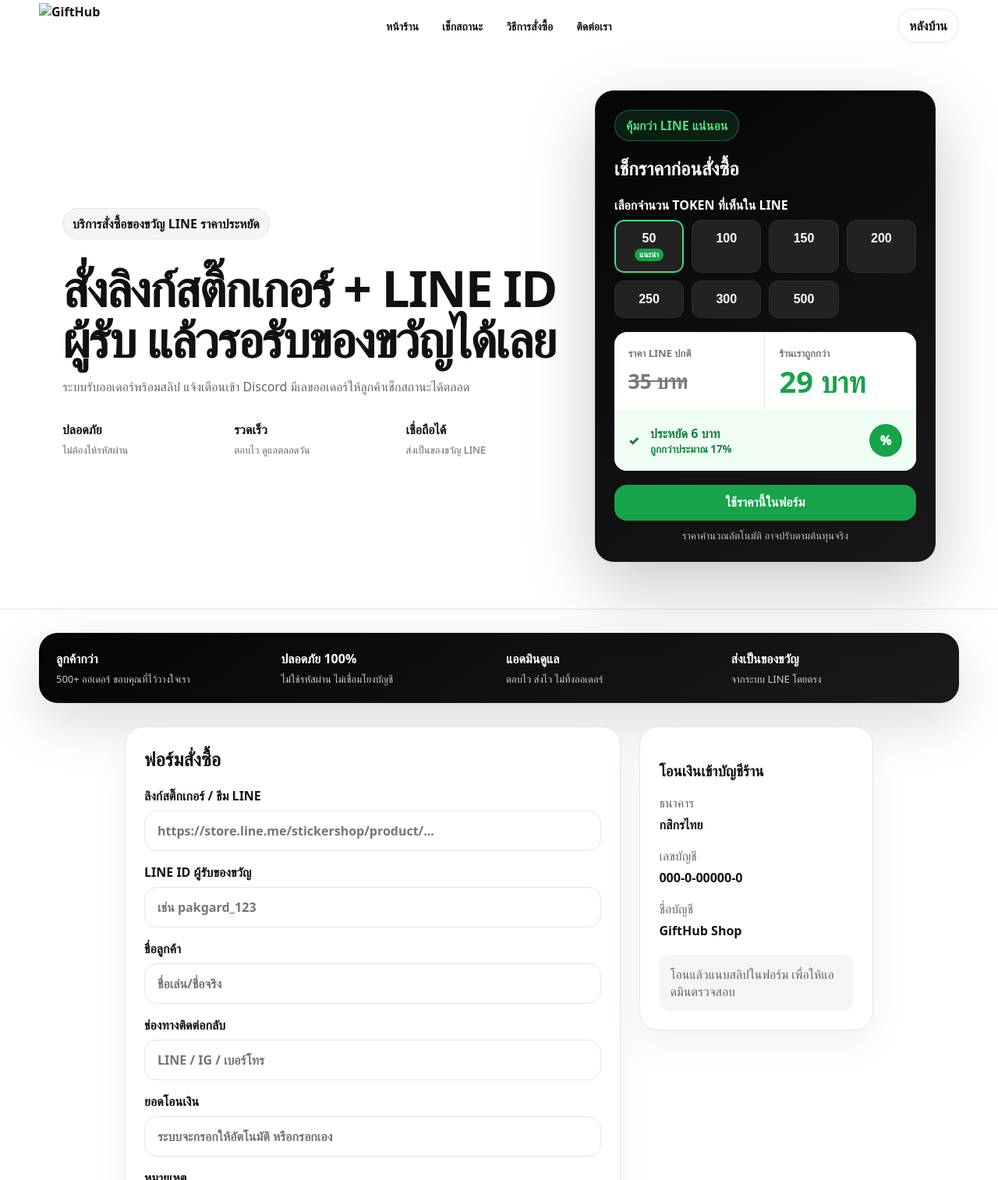
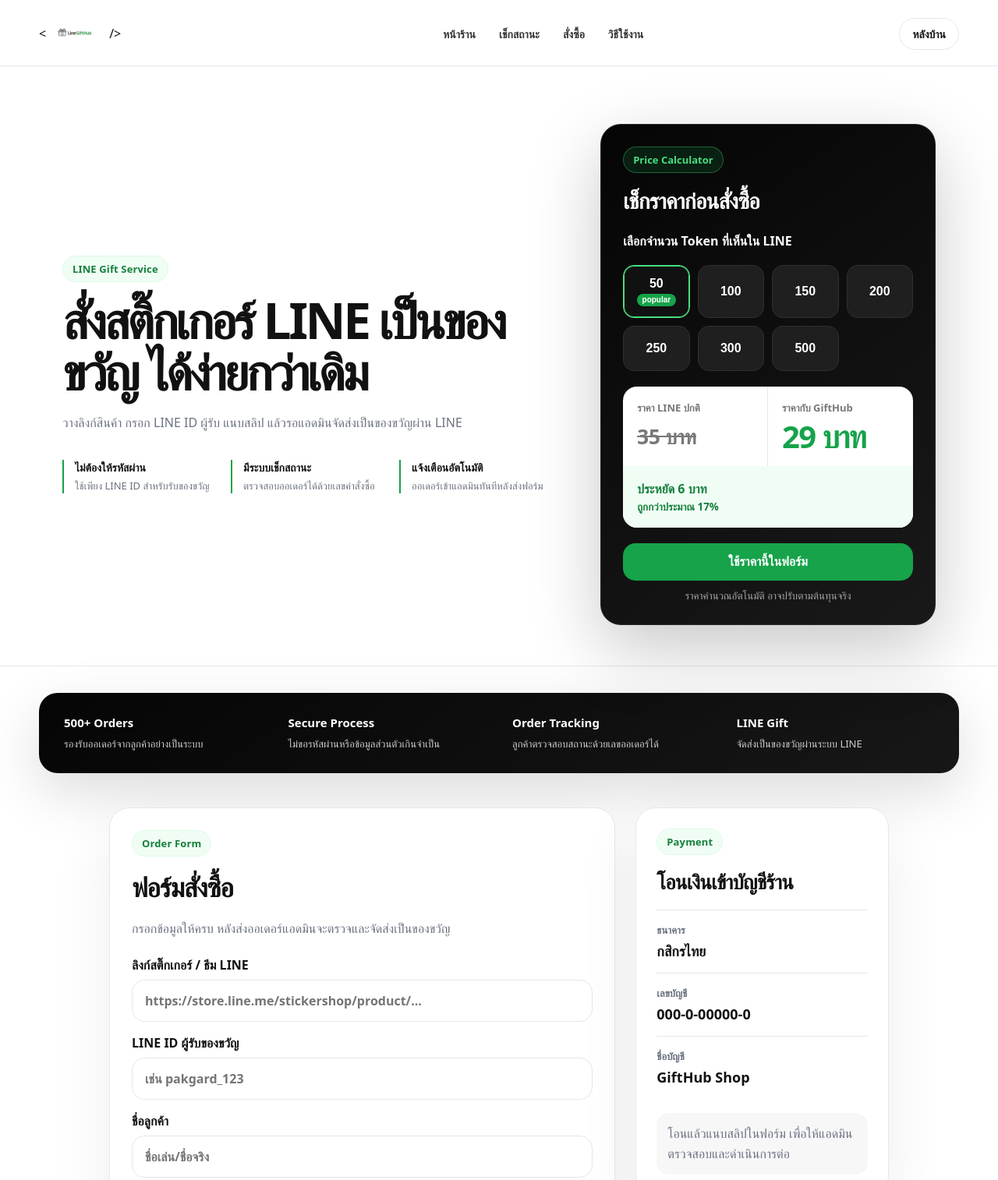
Before and after one commit to kirakanya/sticker-gift-shop, a website: page public/index.html in a window 1280 px wide. Shown: the part 20-1534 px from the top of the page at 78% size. Drawn offline with Linux system fonts and the light colour scheme.

Commit message:
add GiftHub logo

```diff
--- a/public/index.html
+++ b/public/index.html
@@ -4,64 +4,67 @@
   <meta charset="UTF-8" />
   <meta name="viewport" content="width=device-width, initial-scale=1.0" />
   <title>GiftHub | ส่งของขวัญ LINE ราคาประหยัด</title>
-  <link rel="icon" type="image/png" href="/assets/logo.png">
+  <<link rel="icon" type="image/jpeg" href="/assets/logo.jpg" /> />
   <link rel="stylesheet" href="/style.css" />
 </head>
 
 <body>
-  <header class="hero">
+  <header class="site-header">
     <nav class="navbar">
       <a href="/" class="brand">
-        <img src="/assets/logo.png" alt="GiftHub" class="logo-img">
+        <<img src="/assets/logo.jpg" alt="GiftHub" class="logo-img" /> />
       </a>
 
       <div class="nav-center">
         <a href="/">หน้าร้าน</a>
         <a href="/status.html">เช็กสถานะ</a>
-        <a href="#howto">วิธีการสั่งซื้อ</a>
-        <a href="#order">ติดต่อเรา</a>
+        <a href="#order">สั่งซื้อ</a>
+        <a href="#howto">วิธีใช้งาน</a>
       </div>
 
       <a href="/admin.html" class="admin-link">หลังบ้าน</a>
     </nav>
+  </header>
 
-    <section class="hero-grid">
+  <main>
+    <section class="hero">
+      <div class="hero-grid">
         <div class="hero-copy">
-        <p class="tag">บริการสั่งซื้อของขวัญ LINE ราคาประหยัด</p>
+          <p class="tag">LINE Gift Service</p>
 
           <h1>
-          สั่งลิงก์สติ๊กเกอร์ + LINE ID ผู้รับ
-          แล้วรอรับของขวัญได้เลย
+            สั่งสติ๊กเกอร์ LINE เป็นของขวัญ
+            ได้ง่ายกว่าเดิม
           </h1>
 
           <p class="desc">
-          ระบบรับออเดอร์พร้อมสลิป แจ้งเตือนเข้า Discord มีเลขออเดอร์ให้ลูกค้าเช็กสถานะได้ตลอด
+            วางลิงก์สินค้า กรอก LINE ID ผู้รับ แนบสลิป แล้วรอแอดมินจัดส่งเป็นของขวัญผ่าน LINE
           </p>
 
           <div class="trust-row">
             <div>
-            <b>ปลอดภัย</b>
-            <span>ไม่ต้องให้รหัสผ่าน</span>
+              <b>ไม่ต้องให้รหัสผ่าน</b>
+              <span>ใช้เพียง LINE ID สำหรับรับของขวัญ</span>
             </div>
             <div>
-            <b>รวดเร็ว</b>
-            <span>ตอบไว ดูแลตลอดวัน</span>
+              <b>มีระบบเช็กสถานะ</b>
+              <span>ตรวจสอบออเดอร์ได้ด้วยเลขคำสั่งซื้อ</span>
             </div>
             <div>
-            <b>เชื่อถือได้</b>
-            <span>ส่งเป็นของขวัญ LINE</span>
+              <b>แจ้งเตือนอัตโนมัติ</b>
+              <span>ออเดอร์เข้าแอดมินทันทีหลังส่งฟอร์ม</span>
             </div>
           </div>
         </div>
 
-      <aside class="price-card premium-card">
-        <p class="price-badge">คุ้มกว่า LINE แน่นอน</p>
+        <aside class="price-card">
+          <p class="price-badge">Price Calculator</p>
           <h2>เช็กราคาก่อนสั่งซื้อ</h2>
 
           <label>
-          เลือกจำนวน TOKEN ที่เห็นใน LINE
+            เลือกจำนวน Token ที่เห็นใน LINE
             <div class="token-grid" id="tokenButtons">
-            <button type="button" data-token="50">50 <small>แนะนำ</small></button>
+              <button type="button" data-token="50">50 <small>popular</small></button>
               <button type="button" data-token="100">100</button>
               <button type="button" data-token="150">150</button>
               <button type="button" data-token="200">200</button>
@@ -81,18 +84,16 @@
               </div>
 
               <div>
-              <span>ร้านเราถูกกว่า</span>
+                <span>ราคากับ GiftHub</span>
                 <b id="ourPrice" class="our-price">29 บาท</b>
               </div>
             </div>
 
             <div class="save-box">
-            <span>✓</span>
               <div>
                 <b id="saveText">ประหยัด 6 บาท</b>
                 <small id="savePercent">ถูกกว่าประมาณ 17%</small>
               </div>
-            <span class="discount-icon">%</span>
             </div>
           </div>
 
@@ -102,32 +103,36 @@
 
           <small class="price-note">ราคาคำนวณอัตโนมัติ อาจปรับตามต้นทุนจริง</small>
         </aside>
+      </div>
     </section>
-  </header>
 
     <section class="social-proof">
       <div>
-      <b>ลูกค้ากว่า</b>
-      <span>500+ ออเดอร์ ขอบคุณที่ไว้วางใจเรา</span>
+        <b>500+ Orders</b>
+        <span>รองรับออเดอร์จากลูกค้าอย่างเป็นระบบ</span>
       </div>
       <div>
-      <b>ปลอดภัย 100%</b>
-      <span>ไม่ใช้รหัสผ่าน ไม่เชื่อมโยงบัญชี</span>
+        <b>Secure Process</b>
+        <span>ไม่ขอรหัสผ่านหรือข้อมูลส่วนตัวเกินจำเป็น</span>
       </div>
       <div>
-      <b>แอดมินดูแล</b>
-      <span>ตอบไว ส่งไว ไม่ทิ้งออเดอร์</span>
+        <b>Order Tracking</b>
+        <span>ลูกค้าตรวจสอบสถานะด้วยเลขออเดอร์ได้</span>
       </div>
       <div>
-      <b>ส่งเป็นของขวัญ</b>
-      <span>จากระบบ LINE โดยตรง</span>
+        <b>LINE Gift</b>
+        <span>จัดส่งเป็นของขวัญผ่านระบบ LINE</span>
       </div>
     </section>
 
-  <main class="container">
-    <section id="order" class="order-layout">
+    <section id="order" class="container">
+      <div class="order-layout">
         <section class="card order-form-card">
+          <div class="section-head">
+            <p class="eyebrow">Order Form</p>
             <h2>ฟอร์มสั่งซื้อ</h2>
+            <p class="muted">กรอกข้อมูลให้ครบ หลังส่งออเดอร์แอดมินจะตรวจและจัดส่งเป็นของขวัญ</p>
+          </div>
 
           <form id="orderForm">
             <label>
@@ -152,7 +157,7 @@
 
             <label>
               ยอดโอนเงิน
-            <input id="amountInput" name="amount" type="number" min="1" step="1" placeholder="ระบบจะกรอกให้อัตโนมัติ หรือกรอกเอง" required />
+              <input id="amountInput" name="amount" type="number" min="1" step="1" placeholder="กดใช้ราคาจากเครื่องคำนวณ หรือกรอกเอง" required />
             </label>
 
             <label>
@@ -172,20 +177,45 @@
         </section>
 
         <aside class="payment-box">
+          <p class="eyebrow">Payment</p>
           <h3>โอนเงินเข้าบัญชีร้าน</h3>
-        <p>ธนาคาร</p>
+
+          <div class="bank-row">
+            <span>ธนาคาร</span>
             <b>กสิกรไทย</b>
+          </div>
 
-        <p>เลขบัญชี</p>
+          <div class="bank-row">
+            <span>เลขบัญชี</span>
             <b>000-0-00000-0</b>
+          </div>
 
-        <p>ชื่อบัญชี</p>
+          <div class="bank-row">
+            <span>ชื่อบัญชี</span>
             <b>GiftHub Shop</b>
+          </div>
 
           <div class="mini-note">
-          โอนแล้วแนบสลิปในฟอร์ม เพื่อให้แอดมินตรวจสอบ
+            โอนแล้วแนบสลิปในฟอร์ม เพื่อให้แอดมินตรวจสอบและดำเนินการต่อ
           </div>
         </aside>
+      </div>
+    </section>
+
+    <section id="howto" class="howto-section">
+      <div class="container">
+        <div class="section-head center">
+          <p class="eyebrow">How It Works</p>
+          <h2>วิธีการสั่งซื้อ</h2>
+        </div>
+
+        <div class="steps">
+          <div><b>01</b><span>คัดลอกลิงก์จาก LINE Store</span></div>
+          <div><b>02</b><span>กรอก LINE ID ผู้รับของขวัญ</span></div>
+          <div><b>03</b><span>โอนเงินและแนบสลิป</span></div>
+          <div><b>04</b><span>แอดมินตรวจและจัดส่งของขวัญ</span></div>
+        </div>
+      </div>
     </section>
   </main>
 
--- a/public/style.css
+++ b/public/style.css
@@ -1,71 +1,84 @@
 :root {
   --bg: #ffffff;
-  --card: #fafafa;
+  --card: #ffffff;
   --ink: #111111;
-  --muted: #666666;
-  --primary: #111111;
-  --primary-dark: #000000;
-  --line: #e5e5e5;
-  --soft: #f5f5f5;
+  --muted: #6b7280;
+  --line: #e5e7eb;
+  --soft: #f7f7f8;
+  --black: #050505;
+  --green: #16a34a;
+  --green-dark: #15803d;
   --danger: #b91c1c;
   --success: #15803d;
-  --green: #16a34a;
-  --green-dark: #15803d;
 }
 
 * {
   box-sizing: border-box;
 }
 
+html {
+  scroll-behavior: smooth;
+}
+
 body {
   margin: 0;
-  font-family: ui-sans-serif, system-ui, -apple-system, BlinkMacSystemFont, "Segoe UI", sans-serif;
   background: var(--bg);
   color: var(--ink);
+  font-family: ui-sans-serif, system-ui, -apple-system, BlinkMacSystemFont, "Segoe UI", sans-serif;
 }
 
 a {
-  color: var(--ink);
-  font-weight: 700;
+  color: inherit;
 }
 
-.hero {
-  padding: 24px;
+.site-header {
   border-bottom: 1px solid var(--line);
+  background: rgba(255,255,255,0.9);
+  backdrop-filter: blur(14px);
+  position: sticky;
+  top: 0;
+  z-index: 20;
 }
 
 .navbar {
-  max-width: 1180px;
+  width: min(1180px, calc(100% - 32px));
   margin: 0 auto;
+  height: 82px;
   display: flex;
   align-items: center;
   justify-content: space-between;
-  gap: 16px;
+  gap: 18px;
 }
 
 .brand {
   display: flex;
   align-items: center;
   text-decoration: none;
+  min-width: 190px;
 }
 
 .logo-img {
-  height: 58px;
+  height: 54px;
   width: auto;
   display: block;
 }
 
 .nav-center {
   display: flex;
+  align-items: center;
+  justify-content: center;
   gap: 30px;
-  align-items: center;
 }
 
 .nav-center a {
-  color: var(--ink);
   text-decoration: none;
-  font-weight: 800;
   font-size: 14px;
+  color: #333;
+  font-weight: 750;
+}
+
+.nav-center a:hover {
+  color: var(--green);
 }
 
 .admin-link {
@@ -73,63 +86,80 @@
   border: 1px solid var(--line);
   background: #fff;
   color: var(--ink);
-  padding: 10px 14px;
+  padding: 10px 16px;
   border-radius: 999px;
-  font-weight: 700;
+  font-weight: 800;
+  font-size: 14px;
+}
+
+.hero {
+  padding: 74px 0 52px;
+  border-bottom: 1px solid var(--line);
 }
 
 .hero-grid {
-  max-width: 1120px;
-  margin: 54px auto 36px;
+  width: min(1120px, calc(100% - 32px));
+  margin: 0 auto;
   display: grid;
   grid-template-columns: 1.25fr 0.85fr;
-  gap: 40px;
+  gap: 58px;
   align-items: center;
 }
 
-.tag {
-  display: inline-block;
-  color: var(--ink);
-  background: var(--soft);
-  border: 1px solid var(--line);
+.tag,
+.eyebrow {
+  display: inline-flex;
+  width: fit-content;
+  align-items: center;
+  color: var(--green-dark);
+  background: #f0fdf4;
+  border: 1px solid #dcfce7;
   border-radius: 999px;
-  padding: 8px 12px;
-  font-weight: 800;
+  padding: 7px 12px;
+  font-weight: 850;
+  font-size: 13px;
+  letter-spacing: 0.01em;
+  margin: 0 0 16px;
 }
 
 .hero-copy h1,
 h1 {
-  font-size: clamp(42px, 5vw, 76px);
-  line-height: 1.02;
-  letter-spacing: -2px;
-  margin: 14px 0;
-}
-
-h2 {
-  margin-top: 0;
+  font-size: clamp(44px, 5vw, 76px);
+  line-height: 1.03;
+  letter-spacing: -0.055em;
+  margin: 0 0 18px;
+  max-width: 780px;
 }
 
 .desc,
 .muted {
   color: var(--muted);
-  line-height: 1.7;
+  line-height: 1.75;
+  font-size: 16px;
 }
 
 .trust-row {
   display: grid;
   grid-template-columns: repeat(3, 1fr);
-  gap: 18px;
-  margin-top: 30px;
+  gap: 16px;
+  margin-top: 34px;
 }
 
 .trust-row div {
+  border-left: 2px solid var(--green);
+  padding-left: 14px;
   display: grid;
-  gap: 6px;
+  gap: 5px;
+}
+
+.trust-row b {
+  font-size: 14px;
 }
 
 .trust-row span {
   color: var(--muted);
   font-size: 13px;
+  line-height: 1.5;
 }
 
 .price-card,
@@ -137,25 +167,31 @@
 .order-card {
   background: var(--card);
   border: 1px solid var(--line);
-  border-radius: 24px;
-  padding: 24px;
-  box-shadow: 0 18px 50px rgba(0, 0, 0, 0.06);
+  border-radius: 26px;
+  padding: 28px;
+  box-shadow: 0 24px 80px rgba(0, 0, 0, 0.07);
 }
 
-.premium-card {
-  background: linear-gradient(145deg, #050505, #181818);
-  color: white;
-  border: 1px solid #222;
+.price-card {
+  background: linear-gradient(145deg, #050505, #191919);
+  border: 1px solid #262626;
+  color: #ffffff;
   box-shadow: 0 30px 90px rgba(0, 0, 0, 0.22);
 }
 
-.premium-card h2,
-.premium-card label {
-  color: white;
+.price-card h2 {
+  font-size: 28px;
+  margin: 0 0 22px;
+  letter-spacing: -0.03em;
 }
 
-.premium-card small {
-  color: #bdbdbd;
+.price-card label {
+  color: #fff;
+  font-weight: 850;
+}
+
+.price-card small {
+  color: #a3a3a3;
 }
 
 .price-badge {
@@ -163,49 +199,53 @@
   background: rgba(22, 163, 74, 0.16);
   color: #4ade80;
   border: 1px solid rgba(74, 222, 128, 0.35);
-  padding: 8px 14px;
+  padding: 7px 12px;
   border-radius: 999px;
   font-weight: 900;
-  margin: 0 0 18px;
+  margin: 0 0 16px;
+  font-size: 13px;
 }
 
 .token-grid {
+  margin-top: 12px;
   display: grid;
   grid-template-columns: repeat(4, 1fr);
   gap: 10px;
 }
 
 .token-grid button {
-  background: #222;
-  border: 1px solid #2d2d2d;
+  background: #1f1f1f;
+  border: 1px solid #2f2f2f;
   color: white;
-  border-radius: 12px;
+  border-radius: 14px;
   padding: 14px 10px;
+  min-height: 58px;
   display: grid;
+  place-items: center;
   gap: 4px;
 }
 
 .token-grid button small {
   font-size: 10px;
-  color: #fff;
+  color: white;
   background: var(--green);
   border-radius: 999px;
-  padding: 2px 6px;
-  width: fit-content;
-  margin: auto;
+  padding: 2px 7px;
+  line-height: 1.2;
 }
 
 .token-grid button.active {
   border-color: #4ade80;
   box-shadow: inset 0 0 0 1px #4ade80;
+  background: #111;
 }
 
 .price-compare {
   background: #fff;
   color: #111;
-  border-radius: 16px;
+  border-radius: 18px;
   overflow: hidden;
-  margin: 18px 0;
+  margin: 20px 0;
 }
 
 .compare-price-row {
@@ -220,12 +260,12 @@
 }
 
 .compare-price-row div:first-child {
-  border-right: 1px solid #e5e5e5;
+  border-right: 1px solid var(--line);
 }
 
 .compare-price-row span {
   color: #777;
-  font-weight: 800;
+  font-weight: 850;
   font-size: 13px;
 }
 
@@ -236,14 +276,16 @@
 }
 
 .our-price {
-  color: #16a34a;
-  font-size: 38px;
+  color: var(--green);
+  font-size: 40px;
   line-height: 1;
+  letter-spacing: -0.04em;
 }
 
 .save-box {
   display: flex;
   align-items: center;
+  justify-content: space-between;
   gap: 14px;
   background: #f0fdf4;
   color: var(--green-dark);
@@ -253,28 +295,19 @@
 
 .save-box div {
   display: grid;
+  gap: 3px;
 }
 
 .save-box small {
   color: var(--green-dark);
-}
-
-.discount-icon {
-  margin-left: auto;
-  width: 42px;
-  height: 42px;
-  border-radius: 50%;
-  background: var(--green);
-  color: white;
-  display: grid;
-  place-items: center;
-  font-weight: 950;
+  font-weight: 700;
 }
 
 .green-btn {
   width: 100%;
   background: var(--green);
   color: white;
+  border: 0;
 }
 
 .green-btn:hover {
@@ -289,41 +322,59 @@
 
 .social-proof {
   width: min(1180px, calc(100% - 32px));
-  margin: 30px auto;
-  background: linear-gradient(145deg, #050505, #1a1a1a);
+  margin: 34px auto;
+  background: linear-gradient(145deg, #050505, #171717);
   color: white;
   border-radius: 24px;
-  padding: 22px;
+  padding: 24px;
   display: grid;
   grid-template-columns: repeat(4, 1fr);
   gap: 18px;
-  box-shadow: 0 24px 70px rgba(0,0,0,0.15);
+  box-shadow: 0 24px 70px rgba(0,0,0,0.14);
 }
 
 .social-proof div {
   display: grid;
-  gap: 6px;
+  gap: 7px;
+  padding: 4px 8px;
+}
+
+.social-proof b {
+  font-size: 15px;
 }
 
 .social-proof span {
   color: #cfcfcf;
   font-size: 13px;
+  line-height: 1.55;
 }
 
 .container {
-  width: min(960px, calc(100% - 32px));
-  margin: 28px auto 60px;
+  width: min(1000px, calc(100% - 32px));
+  margin: 44px auto 70px;
 }
 
 .order-layout {
   display: grid;
-  grid-template-columns: 1.7fr 0.8fr;
-  gap: 24px;
+  grid-template-columns: 1.6fr 0.8fr;
+  gap: 26px;
   align-items: start;
 }
 
-.order-form-card {
-  background: white;
+.section-head {
+  margin-bottom: 22px;
+}
+
+.section-head h2 {
+  font-size: 34px;
+  letter-spacing: -0.035em;
+  margin: 0 0 8px;
+}
+
+.section-head.center {
+  text-align: center;
+  display: grid;
+  justify-items: center;
 }
 
 form {
@@ -334,7 +385,7 @@
 label {
   display: grid;
   gap: 8px;
-  font-weight: 800;
+  font-weight: 850;
 }
 
 input,
@@ -343,7 +394,7 @@
   width: 100%;
   border: 1px solid var(--line);
   border-radius: 16px;
-  padding: 14px 16px;
+  padding: 15px 16px;
   font: inherit;
   background: #fff;
   color: var(--ink);
@@ -357,15 +408,15 @@
 }
 
 textarea {
-  min-height: 100px;
+  min-height: 108px;
   resize: vertical;
 }
 
 button {
   border: 0;
   border-radius: 16px;
-  padding: 14px 18px;
-  background: var(--primary);
+  padding: 15px 18px;
+  background: var(--black);
   color: white;
   font-weight: 900;
   cursor: pointer;
@@ -373,30 +424,49 @@
 }
 
 button:hover {
-  background: var(--primary-dark);
+  background: #202020;
 }
 
 .payment-box {
   position: sticky;
-  top: 20px;
-  background: white;
+  top: 104px;
+  background: #fff;
   border: 1px solid var(--line);
-  border-radius: 24px;
-  padding: 24px;
-  box-shadow: 0 18px 50px rgba(0,0,0,0.06);
+  border-radius: 26px;
+  padding: 26px;
+  box-shadow: 0 24px 80px rgba(0,0,0,0.07);
 }
 
-.payment-box p {
+.payment-box h3 {
+  font-size: 26px;
+  letter-spacing: -0.03em;
+  margin: 0 0 18px;
+}
+
+.bank-row {
+  border-top: 1px solid var(--line);
+  padding: 16px 0;
+  display: grid;
+  gap: 6px;
+}
+
+.bank-row span {
   color: var(--muted);
-  margin: 18px 0 6px;
+  font-size: 13px;
+  font-weight: 800;
+}
+
+.bank-row b {
+  font-size: 18px;
 }
 
 .mini-note {
   background: var(--soft);
-  border-radius: 14px;
+  border-radius: 16px;
   padding: 14px;
-  margin-top: 20px;
+  margin-top: 18px;
   color: var(--muted);
+  line-height: 1.6;
 }
 
 .success,
@@ -419,8 +489,40 @@
 }
 
 .notice {
-  background: #f5f5f5;
+  background: var(--soft);
   color: var(--ink);
+}
+
+.howto-section {
+  background: #fafafa;
+  border-top: 1px solid var(--line);
+  padding: 54px 0;
+}
+
+.steps {
+  display: grid;
+  grid-template-columns: repeat(4, 1fr);
+  gap: 16px;
+}
+
+.steps div {
+  background: #fff;
+  border: 1px solid var(--line);
+  border-radius: 22px;
+  padding: 22px;
+  display: grid;
+  gap: 12px;
+}
+
+.steps b {
+  color: var(--green);
+  font-size: 14px;
+}
+
+.steps span {
+  color: var(--ink);
+  font-weight: 800;
+  line-height: 1.5;
 }
 
 .orders {
@@ -480,6 +582,12 @@
 }
 
 @media (max-width: 900px) {
+  .navbar {
+    height: auto;
+    padding: 18px 0;
+    align-items: flex-start;
+  }
+
   .nav-center {
     display: none;
   }
@@ -488,17 +596,22 @@
     height: 42px;
   }
 
+  .hero {
+    padding: 46px 0 38px;
+  }
+
   .hero-grid,
   .trust-row,
   .social-proof,
   .order-layout,
+  .steps,
   .dashboard {
     grid-template-columns: 1fr;
   }
 
   .hero-copy h1,
   h1 {
-    font-size: clamp(36px, 11vw, 52px);
+    font-size: clamp(36px, 11vw, 54px);
   }
 
   .token-grid {
@@ -511,7 +624,7 @@
 
   .compare-price-row div:first-child {
     border-right: 0;
-    border-bottom: 1px solid #e5e5e5;
+    border-bottom: 1px solid var(--line);
   }
 
   .payment-box {
```
Also changed, not shown: public/assets/logo.jpg (renamed from public/asset/logo.jpg). Lines whose indentation alone changed are shown as unchanged.
